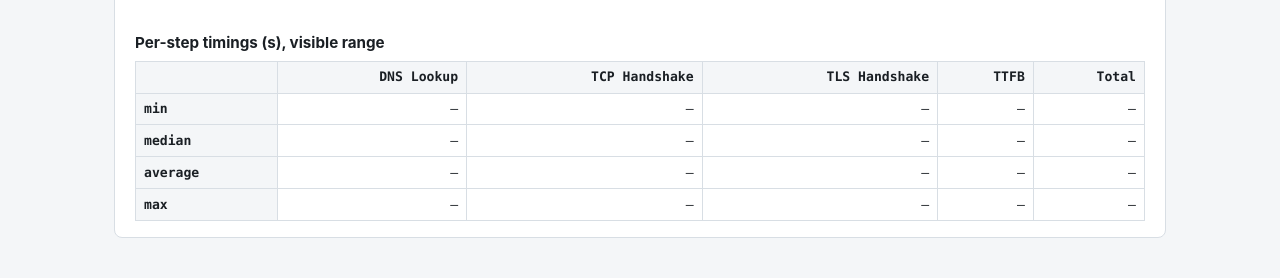
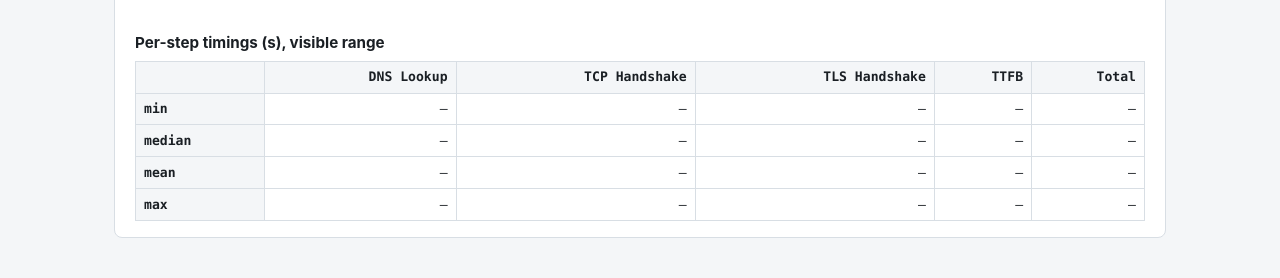
Before and after one commit to lukaszlacinski/esgfng-monitor, a Python web app: template src/templates/index.html in a window 1280 px wide. Shown: the part 578-856 px from the top of the page. Run offline with Jinja, Linux system fonts and the light colour scheme; the template is opened without the code that fills it: most values are stand-ins (such as "Sample title", 1, 10 or a date in 2020).

Commit message:
Change average to mean

```diff
--- a/src/templates/index.html
+++ b/src/templates/index.html
@@ -66,7 +66,7 @@
             <td>—</td><td>—</td><td>—</td><td>—</td><td>—</td>
           </tr>
           <tr>
-            <th scope="row">average</th>
+            <th scope="row">mean</th>
             <td>—</td><td>—</td><td>—</td><td>—</td><td>—</td>
           </tr>
           <tr>
@@ -177,7 +177,7 @@
       : sorted[mid];
   }
 
-  function average(values) {
+  function mean(values) {
     if (values.length === 0) return null;
     return values.reduce((sum, value) => sum + value, 0) / values.length;
   }
@@ -195,7 +195,7 @@
       stats[segment.key] = {
         min: values.length ? Math.min(...values) : null,
         median: median(values),
-        average: average(values),
+        mean: mean(values),
         max: values.length ? Math.max(...values) : null,
       };
     }
@@ -206,7 +206,7 @@
     const table = document.getElementById(`stats-${canvasId}`);
     if (!table) return;
     const stats = computeTimingStats(points);
-    const statKeys = ["min", "median", "average", "max"];
+    const statKeys = ["min", "median", "mean", "max"];
     table.querySelectorAll("tbody tr").forEach((row, rowIndex) => {
       row.querySelectorAll("td").forEach((cell, colIndex) => {
         const segment = segmentDefs[colIndex];
```
